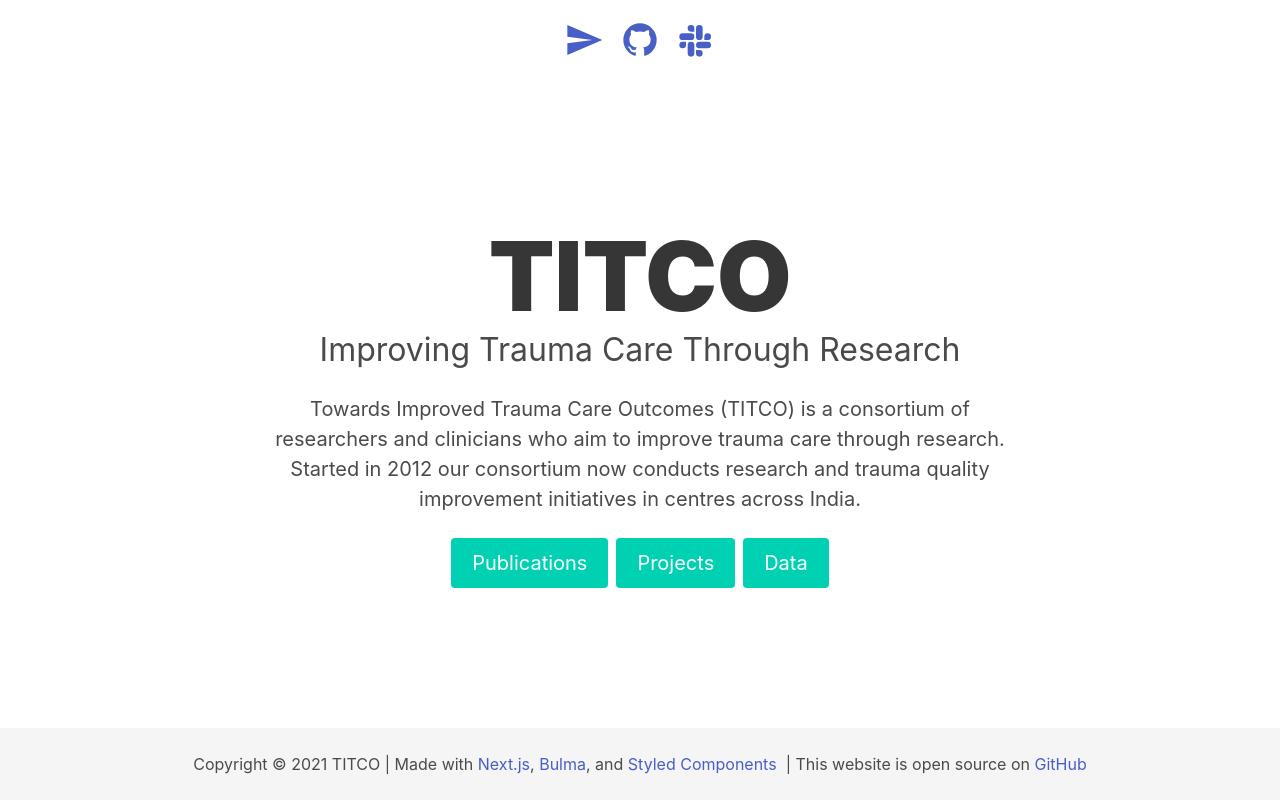
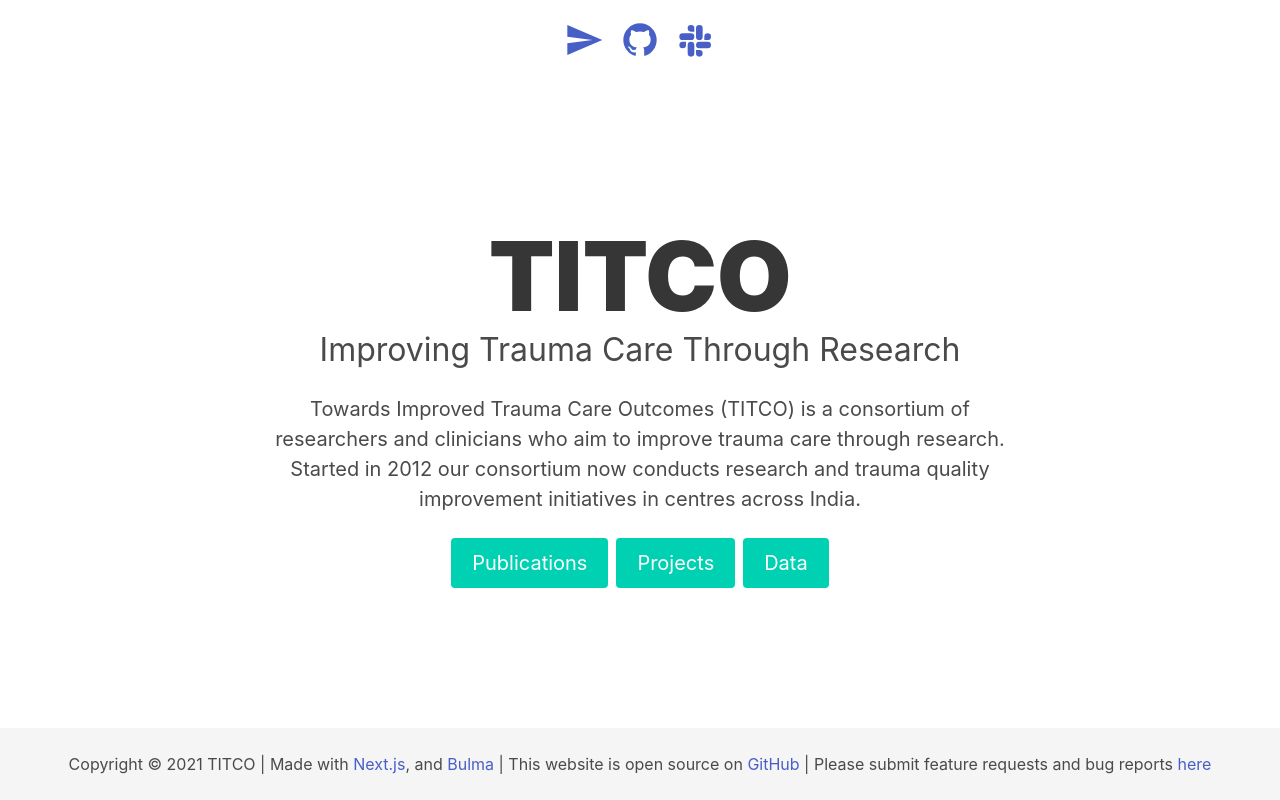
Before and after one commit to martingerdin/titco.org, a Next.js app: page / in a window 1280 px wide. Built offline with nearby package versions, Linux system fonts and the light colour scheme.

Commit message:
Edit footer

```diff
--- a/pages/index.tsx
+++ b/pages/index.tsx
@@ -46,13 +46,12 @@ export default function Home() {
 		    </div>
 		</div>
 	    </div>
-	    <div className="hero-footer has-background-light">
-		<div className="container has-text-centered my-5">
+	    <div className="hero-footer has-background-light px-5 py-5">
+		<div className="container has-text-centered">
 		    <p>Copyright &copy; {new Date().getUTCFullYear()} TITCO |
-			Made with <Link href="https://nextjs.org/"><a>Next.js</a></Link>,&nbsp;
-    <Link href="https://bulma.io/"><a>Bulma</a></Link>, and&nbsp;
-    <Link href="https://styled-components.com/"><a>Styled Components</a></Link>&nbsp;
-    | This website is open source on <Link href="https://github.com/titco/titco.org/"><a>GitHub</a></Link>
+			Made with <Link href="https://nextjs.org/"><a>Next.js</a></Link>, and{" "}
+    <Link href="https://bulma.io/"><a>Bulma</a></Link>{" "}
+    | This website is open source on <Link href="https://github.com/titco/titco.org/"><a>GitHub</a></Link>{" "} | Please submit feature requests and bug reports <Link href="https://github.com/titco/titco.org/issues"><a>here</a></Link>
     		    </p>
 		</div>
 	    </div>
```
